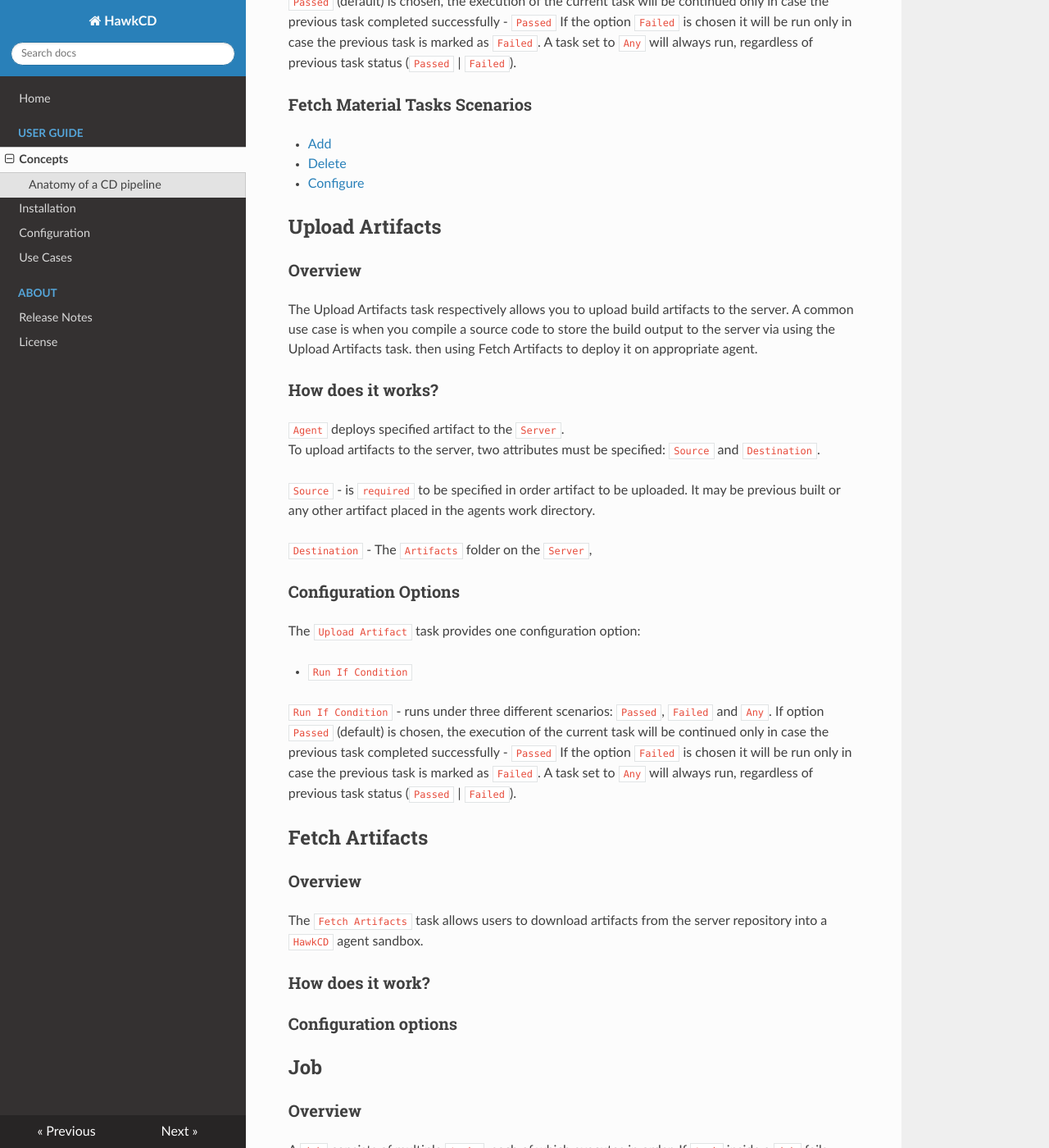
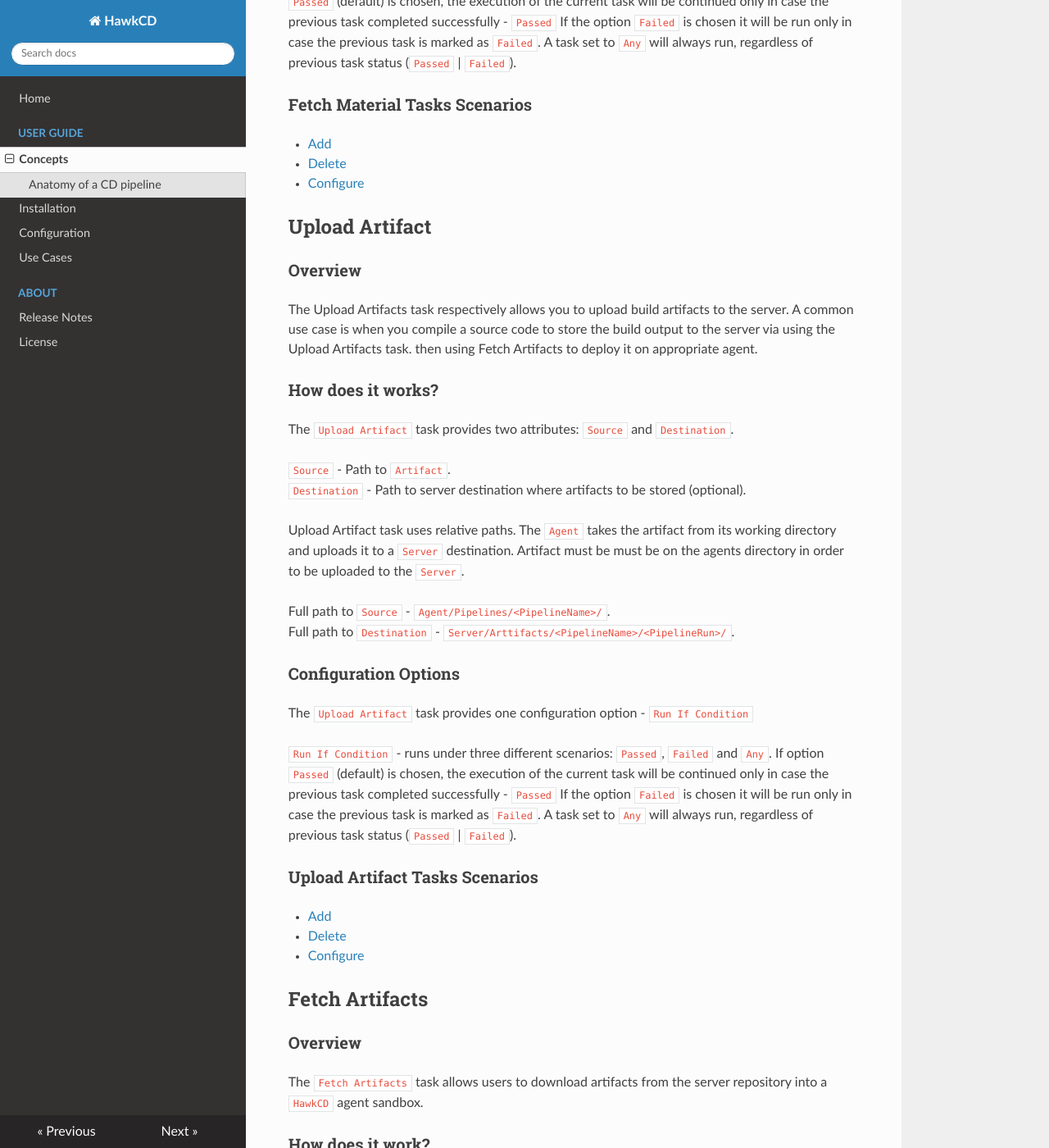
Before and after one commit to rndsolutions/docs.hawkcd.io, an MkDocs documentation site: the page built from docs/concepts/index.md, in a window 1280 px wide and 1400 px high, scrolled down 3615 px. Shown: the whole window at 82% size. Built offline with MkDocs 1.6.1, drawn with Linux system fonts in a browser that asks for light colours; nearby versions of some CDN libraries; old or Windows-style settings are respelled for this version of MkDocs.

Commit message:
written Upload Artifact.

```diff
--- a/docs/concepts/index.md
+++ b/docs/concepts/index.md
@@ -96,7 +96,8 @@ The Fetch Material task clones directly from projects source into ``Agent``. <br
 At the moment ``HawkCD`` supports only one material per pipeline. Multiple materials (e.g. sources) may be added into feature versions.
 
 ### Configuration Options
-``Fetch Material`` task provides one configuration option - ``Run If Condition``. <br /> <br />
+``Fetch Material`` task provides one configuration option - ``Run If Condition``.
+
 ``Run If Condition`` - runs under three different scenarios: ``Passed``, ``Failed`` and ``Any``.
 If option ``Passed`` (default) is chosen, the execution of the current task will be continued only in case the previous task completed successfully - ``Passed``
 If the option ``Failed`` is chosen it will be run only in case the previous task is marked as ``Failed``.
@@ -109,32 +110,45 @@ A task set to ``Any`` will always run, regardless of previous task status (``Pas
 * [Configure](/configuration/#)
 
 
-
-
-Upload Artifacts
+Upload Artifact
 ----------------
 
 ### Overview
 The Upload Artifacts task respectively allows you to upload build artifacts to the server. A common use case is when you compile a source code to store the build output to the server via using the Upload Artifacts task. then using Fetch Artifacts to deploy it on appropriate agent.
 
 ### How does it works?
-``Agent`` deploys specified artifact to the ``Server``.<br />
-To upload artifacts to the server, two attributes must be specified: ``Source`` and ``Destination``. <br />
 
-``Source``  - is ``required`` to be specified in order artifact to be uploaded. It may be previous built or any other artifact
-placed in the agents work directory. <br />
-<br />``Destination``  -  The ``Artifacts`` folder on the ``Server``,  <br />
+
+The ``Upload Artifact`` task provides two attributes: ``Source`` and ``Destination``.
+
+``Source``  - Path to ``Artifact``.
+``Destination`` - Path to server destination where artifacts to be stored (optional).
+
+Upload Artifact task uses relative paths.   The ``Agent`` takes the artifact from its working directory
+and uploads it to a  ``Server`` destination. Artifact must be  must be on the agents directory in order
+to be uploaded to the ``Server``.
+
+Full path to ``Source`` - ``Agent/Pipelines/<PipelineName>/``.
+Full path to ``Destination`` - ``Server/Arttifacts/<PipelineName>/<PipelineRun>/``.
+
+
 
 ### Configuration Options
 
-The ``Upload Artifact`` task provides one configuration option:
-
-* ``Run If Condition``
+The ``Upload Artifact`` task provides one configuration option - ``Run If Condition``
 
  ``Run If Condition`` - runs under three different scenarios: ``Passed``, ``Failed`` and ``Any``.
  If option ``Passed`` (default) is chosen, the execution of the current task will be continued only in case the previous task completed successfully - ``Passed``
  If the option ``Failed`` is chosen it will be run only in case the previous task is marked as ``Failed``.
  A task set to ``Any`` will always run, regardless of previous task status (``Passed`` | ``Failed``).
+
+### Upload Artifact Tasks Scenarios
+
+ * [Add ](/configuration/#)
+ * [Delete ](/configuration/#)
+ * [Configure](/configuration/#)
+
+
 
 
 Fetch Artifacts
@@ -146,7 +160,6 @@ The ``Fetch Artifacts`` task allows users to download artifacts from the server
 ### How does it work?
 
 ### Configuration options
-
 
 
 Job
```
